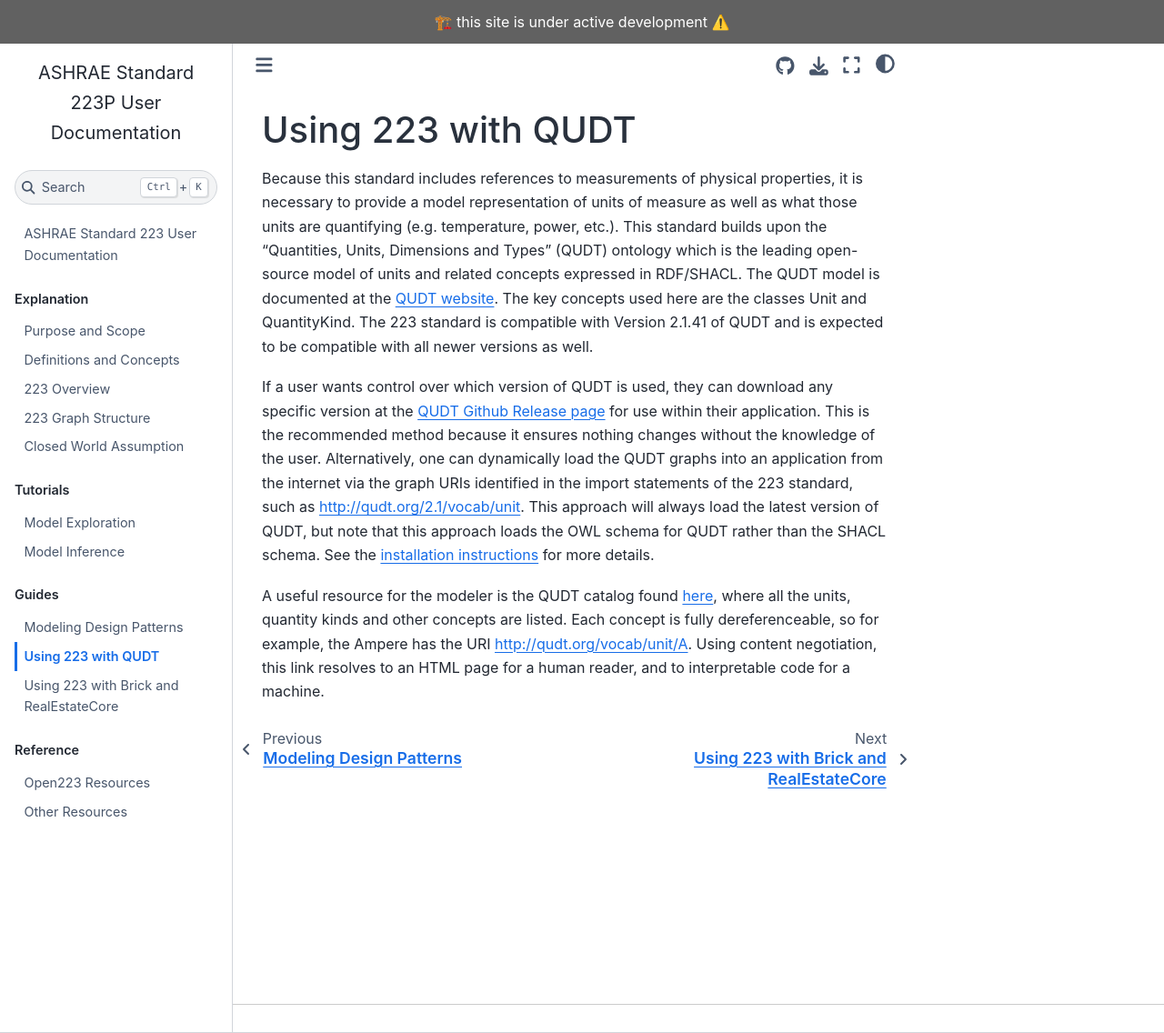
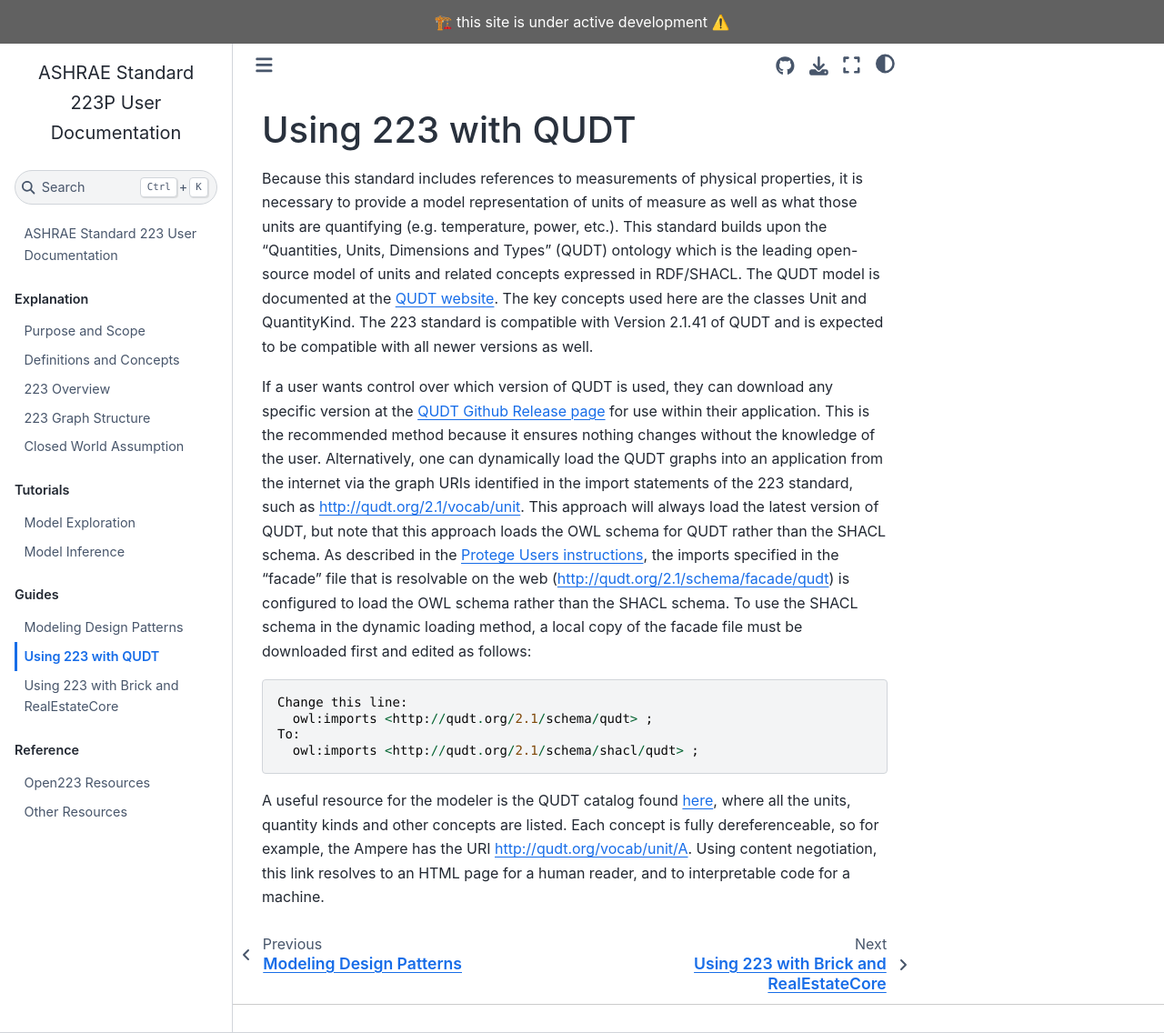
Before and after one commit to open223/docs.open223.info, a Jupyter Book: the page built from guides/qudt.md, in a window 1280 px wide and 1136 px high. Shown: the whole window at 91% size. Built offline with Jupyter Book 1.0.4 settings and Sphinx 7.4.7 and the Sphinx Book theme 1.1.4, drawn with Linux system fonts in a browser that asks for light colours.

Commit message:
More explicit instructions

````diff
--- a/guides/qudt.md
+++ b/guides/qudt.md
@@ -10,7 +10,14 @@
 user. Alternatively, one can dynamically load the QUDT graphs into an application from the internet via the
 graph URIs identified in the import statements of the 223 standard, such as http://qudt.org/2.1/vocab/unit.
 This approach will always load the latest version of QUDT, but note that this approach loads the OWL schema
-for QUDT rather than the SHACL schema.
-See the [installation instructions](https://github.com/qudt/qudt-public-repo#protege-users) for more details.
+for QUDT rather than the SHACL schema. As described in the
+[Protege Users instructions](https://github.com/qudt/qudt-public-repo#protege-users), the imports
+specified in the "facade" file that is resolvable on the web (http://qudt.org/2.1/schema/facade/qudt) is  configured to load the OWL schema rather than the SHACL schema. To use the SHACL schema in the dynamic loading method, a local copy of the facade file must be downloaded first and edited as follows:
+```
+Change this line:
+  owl:imports <http://qudt.org/2.1/schema/qudt> ;
+To:
+  owl:imports <http://qudt.org/2.1/schema/shacl/qudt> ;
+```
 
 A useful resource for the modeler is the QUDT catalog found [here](https://www.qudt.org/2.1/catalog/qudt-catalog.html), where all the units, quantity kinds and other concepts are listed. Each concept is fully dereferenceable, so for example, the Ampere has the URI http://qudt.org/vocab/unit/A. Using content negotiation, this link resolves to an HTML page for a human reader, and to interpretable code for a machine.
````
